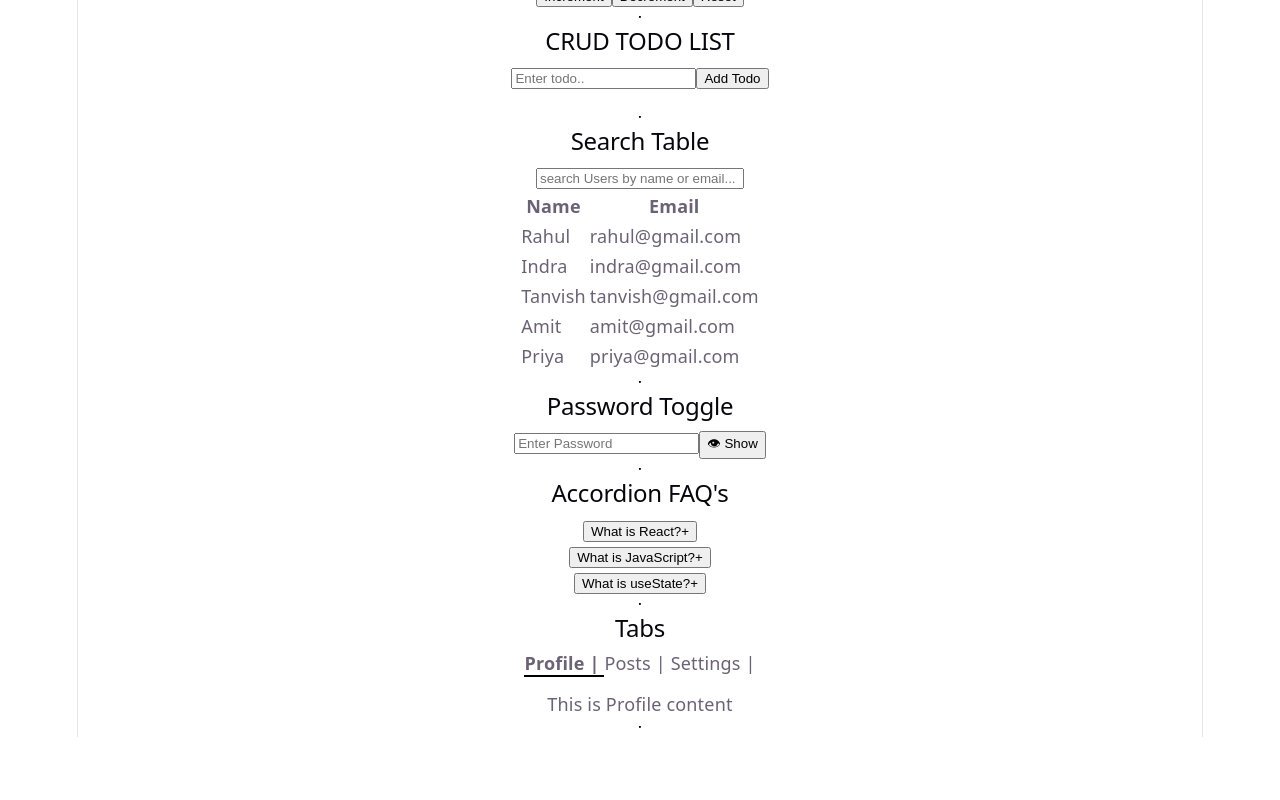
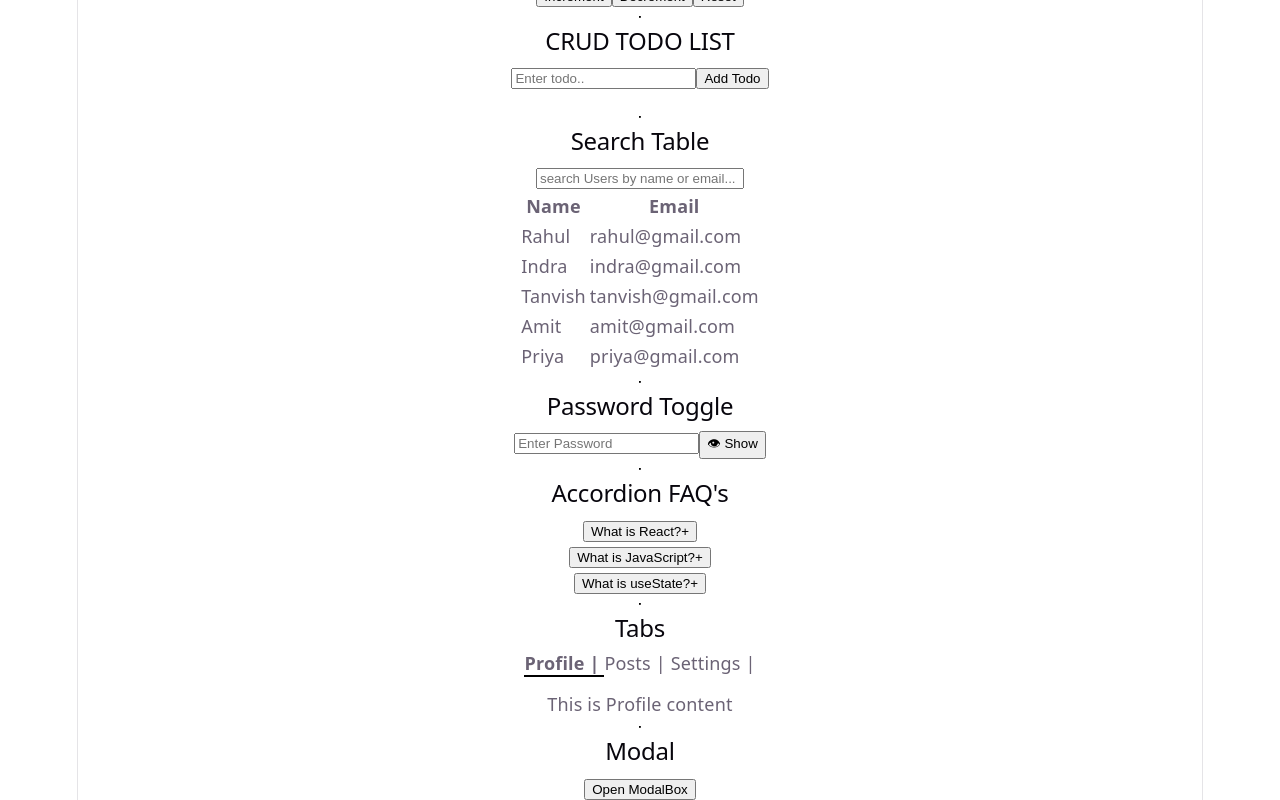
Before and after one commit to indra1461/reactCodingChallenge, a React (Vite) app: page / in a window 1280 px wide. Shown: the part 226-1026 px from the top of the page. Before the commit the page ends 963 px from the top, so only its background shows below. Built offline with nearby package versions, Linux system fonts and the light colour scheme.

Commit message:
modal box Done

```diff
--- a/src/App.jsx
+++ b/src/App.jsx
@@ -5,6 +5,7 @@ import SearchTable from "./challenges/03-searchTable/SearchTable";
 import PasswordToggle from "./challenges/04-passwordToggle/PasswordToggle";
 import Accordion from "./challenges/05-accordion/Accordion";
 import Tabs from "./challenges/06-tabs/Tabs";
+import Modal from "./challenges/07-modal/Modal";
 const App = () => {
   return (
     <>
@@ -22,6 +23,7 @@ const App = () => {
       <hr />
       <Tabs />
       <hr />
+      <Modal />
     </>
   );
 };
--- /dev/null
+++ b/src/challenges/07-modal/Modal.jsx
@@ -0,0 +1,37 @@
+import React, { useState, useEffect } from "react";
+
+const Modal = () => {
+  const [isOpen, setIsOpen] = useState(false);
+  const modalHandle = () => {
+    setIsOpen((prev) => !prev);
+  };
+  useEffect(() => {
+    const handleKeyDown = (e) => {
+      if (e.key === "Escape") {
+        setIsOpen(false);
+      }
+    };
+    window.addEventListener("keydown", handleKeyDown);
+    return () => {
+      window.removeEventListener("keydown", handleKeyDown);
+    };
+  }, []);
+  return (
+    <div>
+      <h2>Modal</h2>
+      <button onClick={modalHandle}>Open ModalBox</button>
+      {isOpen === true ? (
+        <div className="overlay" onClick={() => setIsOpen(false)}>
+          <div className="modal" onClick={(e) => e.stopPropagation()}>
+            <button onClick={modalHandle}>X</button>
+            <p>modal header</p>
+            <p>modal content</p>
+            <p>modal footer</p>
+          </div>
+        </div>
+      ) : null}
+    </div>
+  );
+};
+
+export default Modal;
--- a/src/index.css
+++ b/src/index.css
@@ -123,3 +123,17 @@ code {
   padding: 4px 8px;
   background: var(--code-bg);
 }
+
+.overlay {
+  position: fixed;
+  inset: 0;
+  background: rgba(0, 0, 0, 0.5);
+  display: flex;
+  align-items: center;
+  justify-content: center;
+}
+
+.modal {
+  background: white;
+  padding: 30px;
+}
```
